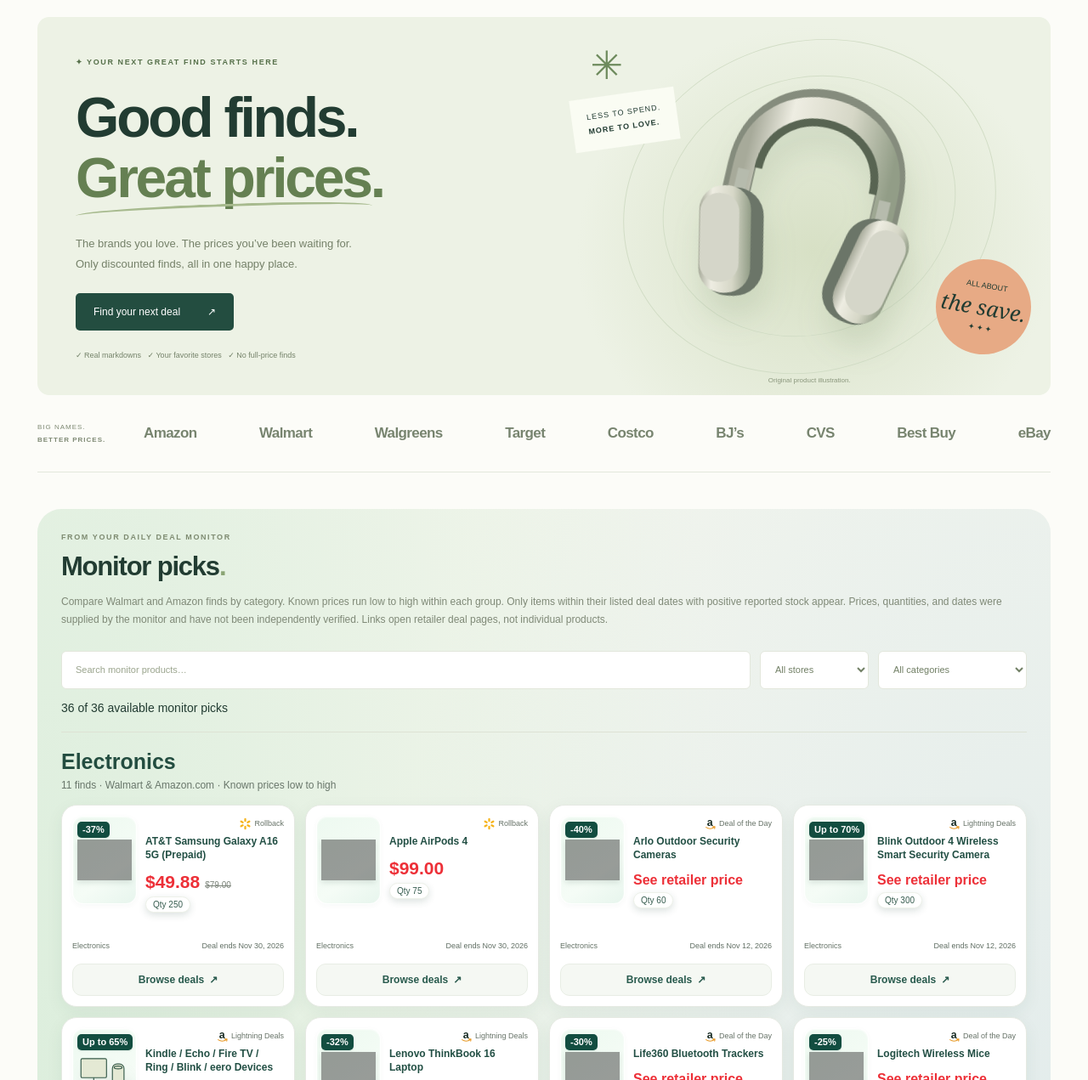
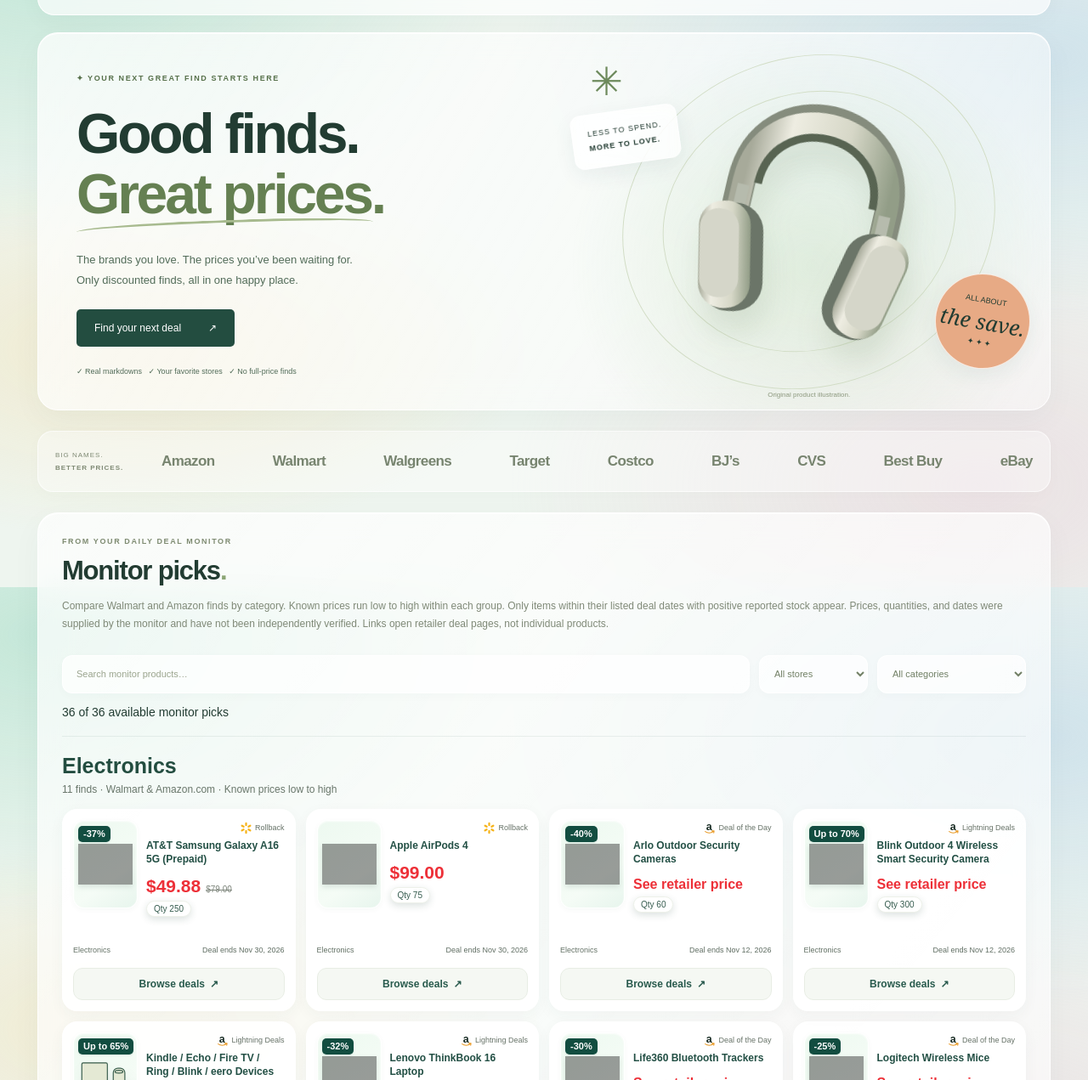
Before and after one commit to eliaspathan/codex-BI, a plain HTML site: page index.html in a window 1280 px wide. Shown: the part 109-1380 px from the top of the page at 85% size. Drawn offline with Linux system fonts and the light colour scheme; grey boxes are pictures that could not be loaded.

Commit message:
Apply page-wide glassmorphism with pastel glows and frosted panels

```diff
--- a/index.html
+++ b/index.html
@@ -98,6 +98,33 @@
 @media(max-width:600px){#monitor .monitor-image{width:82px}}
 /* Temporarily hide the original feed placeholder. */
 #deals{display:none!important}
+
+/* Page glassmorphism */
+body{background:#eef5ef;background-image:radial-gradient(ellipse at 4% 7%,#8ed5bb70 0,transparent 32%),radial-gradient(ellipse at 96% 22%,#a7cae66b 0,transparent 36%),radial-gradient(ellipse at 12% 65%,#f5d99d61 0,transparent 30%),radial-gradient(ellipse at 90% 85%,#e4b6cb50 0,transparent 34%);background-attachment:fixed}
+.wrap{position:relative}
+header{margin:16px 0 20px;height:76px;padding:0 22px;border:1px solid #ffffffdc;border-radius:20px;background:#ffffffad;backdrop-filter:blur(20px);-webkit-backdrop-filter:blur(20px);box-shadow:0 8px 28px #254e4008,inset 0 1px 0 #fff}
+nav{color:#536d5e}
+.hero,#monitor,.weekly,.promise{border:1px solid #ffffffda;background:linear-gradient(120deg,#ffffffb8,#ffffff75);backdrop-filter:blur(18px);-webkit-backdrop-filter:blur(18px);box-shadow:0 12px 36px #234d400a,inset 0 1px 0 #ffffffed}
+.hero{border-radius:24px}
+.hero-art{background:radial-gradient(ellipse at 51% 62%,#c7dfc17a,transparent 70%)}
+.hero-copy>p,.hero-note{color:#526c59}
+.tag,.stamp{box-shadow:0 8px 24px #234d4012;border:1px solid #ffffffbf}
+.tag{background:#ffffffb8;backdrop-filter:blur(10px);border-radius:12px}
+.store-strip{border:1px solid #ffffffa8;background:#ffffff66;border-radius:18px;padding:20px;margin:24px 0;box-shadow:0 4px 20px #234d4005}
+#monitor{background:linear-gradient(130deg,#ffffffb5,#ffffff75);border-radius:24px}
+#monitor .monitor-card{background:#ffffffed;box-shadow:0 5px 18px #234d400b,inset 0 1px 0 white;border:1px solid #ffffffec;transition:box-shadow .18s ease,transform .18s ease}
+#monitor .monitor-card:hover{box-shadow:0 10px 24px #234d4017;transform:translateY(-2px)}
+.search-row .search,.search-row select{background:#ffffffb8;border:1px solid #ffffffed;box-shadow:0 3px 12px #234d4006;border-radius:12px}
+.search-row input{background:transparent}
+#monitor .comparison-heading{border-color:#234d4014}
+.weekly{padding:28px;border-radius:24px}
+.weekly-card,.store-card{background:#ffffffa8;border:1px solid #ffffffd9;box-shadow:0 5px 18px #234d4007;border-radius:18px}
+.promise{border-radius:24px}
+footer{border-top-color:#ffffffbb}
+@supports not ((backdrop-filter:blur(1px)) or (-webkit-backdrop-filter:blur(1px))){header,.hero,#monitor,.weekly,.promise{background:#f8fcf8}}
+@media(max-width:700px){header{padding:0 12px;gap:12px;border-radius:16px}.weekly{padding:18px}.store-strip{padding:14px}#monitor{border-radius:20px}}
+@media(prefers-reduced-motion:reduce){#monitor .monitor-card{transition:none}#monitor .monitor-card:hover{transform:none}}
+
 </style></head><body>
 <div class="announcement"><b>GOOD DEALS ONLY.</b> A little less spending. A lot more finding. &nbsp; ✦</div><div class="wrap">
 <header><a class="brand" href="#home" aria-label="DealDrop home"><svg viewBox="0 0 40 40" aria-hidden="true"><rect width="40" height="40" rx="12" fill="#234d40"/><path d="m11 13 11-3 9 9-12 12-9-9z" fill="#dcebc1"/><circle cx="16" cy="16" r="2" fill="#234d40"/></svg>deal<span>drop</span></a><nav aria-label="Main navigation"><a class="active" href="#monitor">Discover</a><a href="#weekly">Weekly deals</a><a href="#stores">Stores</a></nav><button id="saved-nav" class="saved-nav"><svg viewBox="0 0 24 24" aria-hidden="true"><path d="M6 4h12v17l-6-4-6 4z"/></svg><span>Saved</span><b id="saved-count">0</b></button></header>
```
